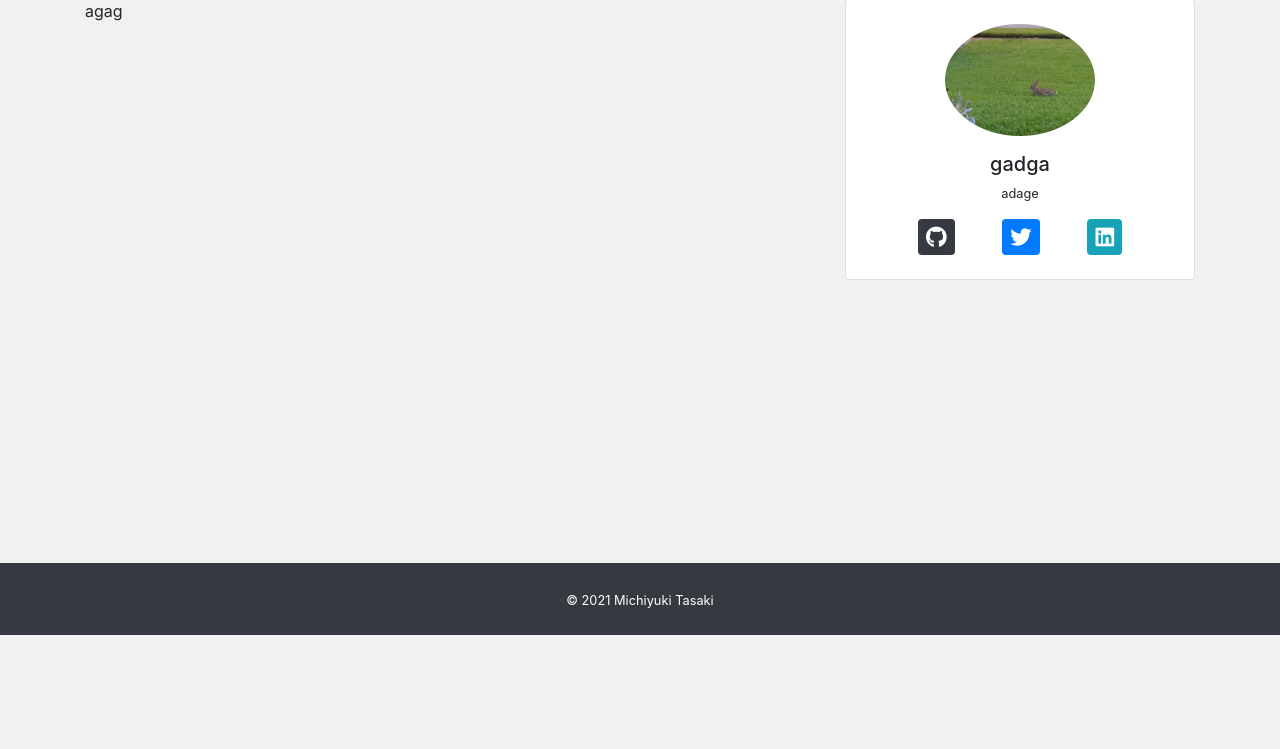
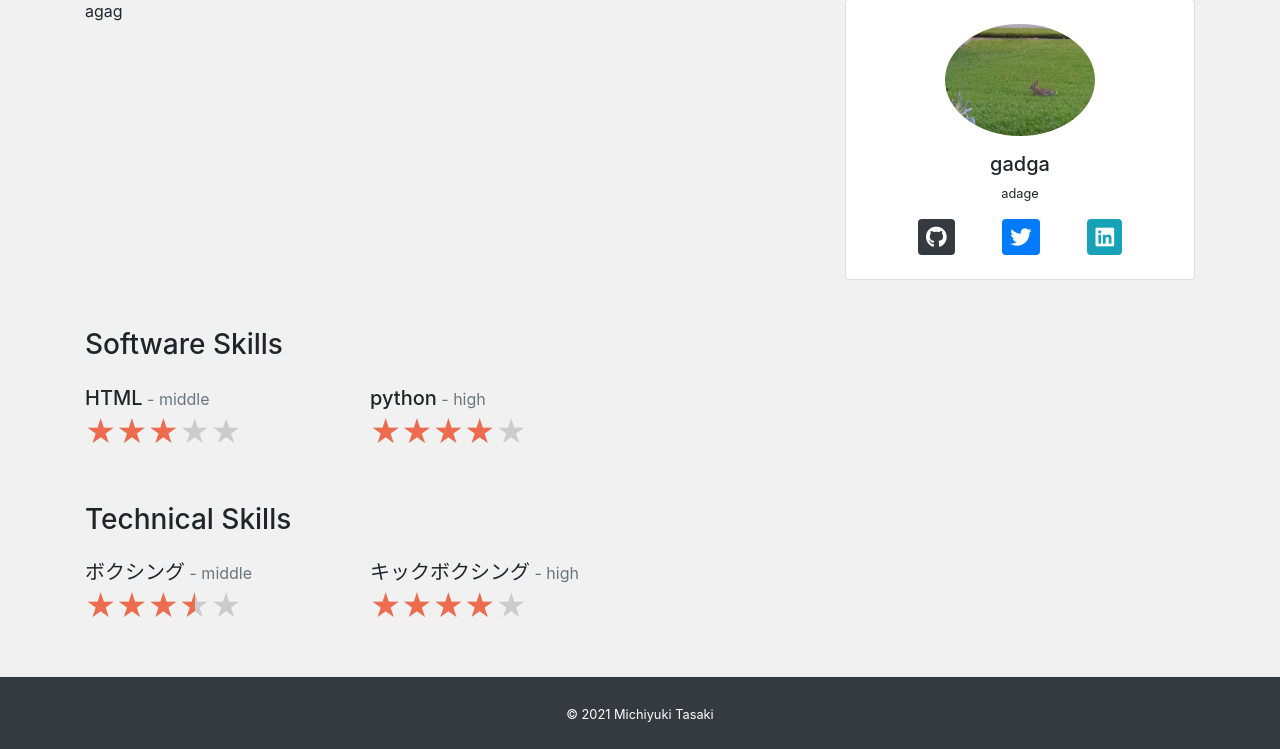
Before and after one commit to michiyukitasaki/Portfolio_1201, a Django app: page /about/ in a window 1280 px wide. Shown: the part 165-914 px from the top of the page. Before the commit the page ends 800 px from the top, so only its background shows below. Run offline with Django 3.2, Linux system fonts and the light colour scheme; data comes from the database, SQL or seed files in the repository; both versions use the stored data as it was after the commit; some libraries are stand-ins or nearby versions.

Commit message:
unteil skills, technical

```diff
--- a/app/admin.py
+++ b/app/admin.py
@@ -1,7 +1,9 @@
 from django.contrib import admin
-from .models import Profile, Work
+from .models import Profile, Work, Technical, Software
 
 
 # Register your models here.
 admin.site.register(Profile)
 admin.site.register(Work)
+admin.site.register(Technical)
+admin.site.register(Software)
--- a/app/models.py
+++ b/app/models.py
@@ -31,3 +31,19 @@ class Work(models.Model):
 
     def __str__(self):
         return self.title
+
+class Software(models.Model):
+    name = models.CharField('ソフトウェア', max_length=100)
+    level = models.CharField('レベル', max_length=100)
+    percentage = models.IntegerField('パーセンテージ')
+
+    def __str__(self):
+        return self.name
+
+class Technical(models.Model):
+    name = models.CharField('テクニカル', max_length=100)
+    level = models.CharField('レベル', max_length=100)
+    percentage = models.IntegerField('パーセンテージ')
+
+    def __str__(self):
+        return self.name
--- a/app/static/css/style.css
+++ b/app/static/css/style.css
@@ -109,3 +109,21 @@ main {
 .icon{
   padding: 10px 8px;
 }
+
+.star-rating{
+  position: relative;
+  font-size: 30px;
+  word-wrap: normal!important;
+}
+
+.star-rating-front{
+  position: absolute;
+  top: 0;
+  left: 0;
+  overflow: hidden;
+  color: #ee6c4d;
+}
+
+.star-rating-back{
+  color: #ccc;
+}
--- a/app/templates/app/about.html
+++ b/app/templates/app/about.html
@@ -30,4 +30,39 @@
   </div>
 </div>
 
+<h3 class="mb-4">Software Skills</h3>
+<div class="mb-5">
+  <div class="row">
+    {% for software in software_data %}
+    <div class="col-6 col-md-3">
+      <h5 class="mb-0">{{ software.name }}<span class="small text-secondary"> - {{ software.level }}</span></h5>
+      <div class="d-flex flex-row">
+        <div class="star-rating">
+          <div class="star-rating-front" style="width: {{ software.percentage }}%" >★★★★★</div>
+          <div class="star-rating-back">★★★★★</div>
+        </div>
+      </div>
+    </div>
+    {% endfor %}
+  </div>
+</div>
+
+
+<h3 class="mb-4">Technical Skills</h3>
+<div class="mb-5">
+  <div class="row">
+    {% for technical in technical_data %}
+    <div class="col-6 col-md-3">
+      <h5 class="mb-0">{{ technical.name }}<span class="small text-secondary"> - {{ technical.level }}</span></h5>
+      <div class="d-flex flex-row">
+        <div class="star-rating">
+          <div class="star-rating-front" style="width:{{ technical.percentage }}%">★★★★★</div>
+          <div class="star-rating-back">★★★★★</div>
+        </div>
+      </div>
+    </div>
+    {% endfor %}
+  </div>
+</div>
+
 {% endblock %}
--- a/app/views.py
+++ b/app/views.py
@@ -1,7 +1,7 @@
 from django.shortcuts import render
 from django.views.generic import View
 from django.shortcuts import render
-from .models import Profile, Work
+from .models import Profile, Work, Software, Technical
 
 # Create your views here.
 
@@ -30,6 +30,10 @@ class AboutView(View):
         profile_data = Profile.objects.all()
         if profile_data.exists():
             profile_data = profile_data.order_by('-id')[0]
+        software_data = Software.objects.order_by('-id')
+        technical_data = Technical.objects.order_by('-id')
         return render(request, 'app/about.html',{
             'profile_data':profile_data,
+            'software_data' : software_data,
+            'technical_data' : technical_data
         })
```
Also changed, not shown: app/migrations/0005_software_technical.py (added), db.sqlite3.
